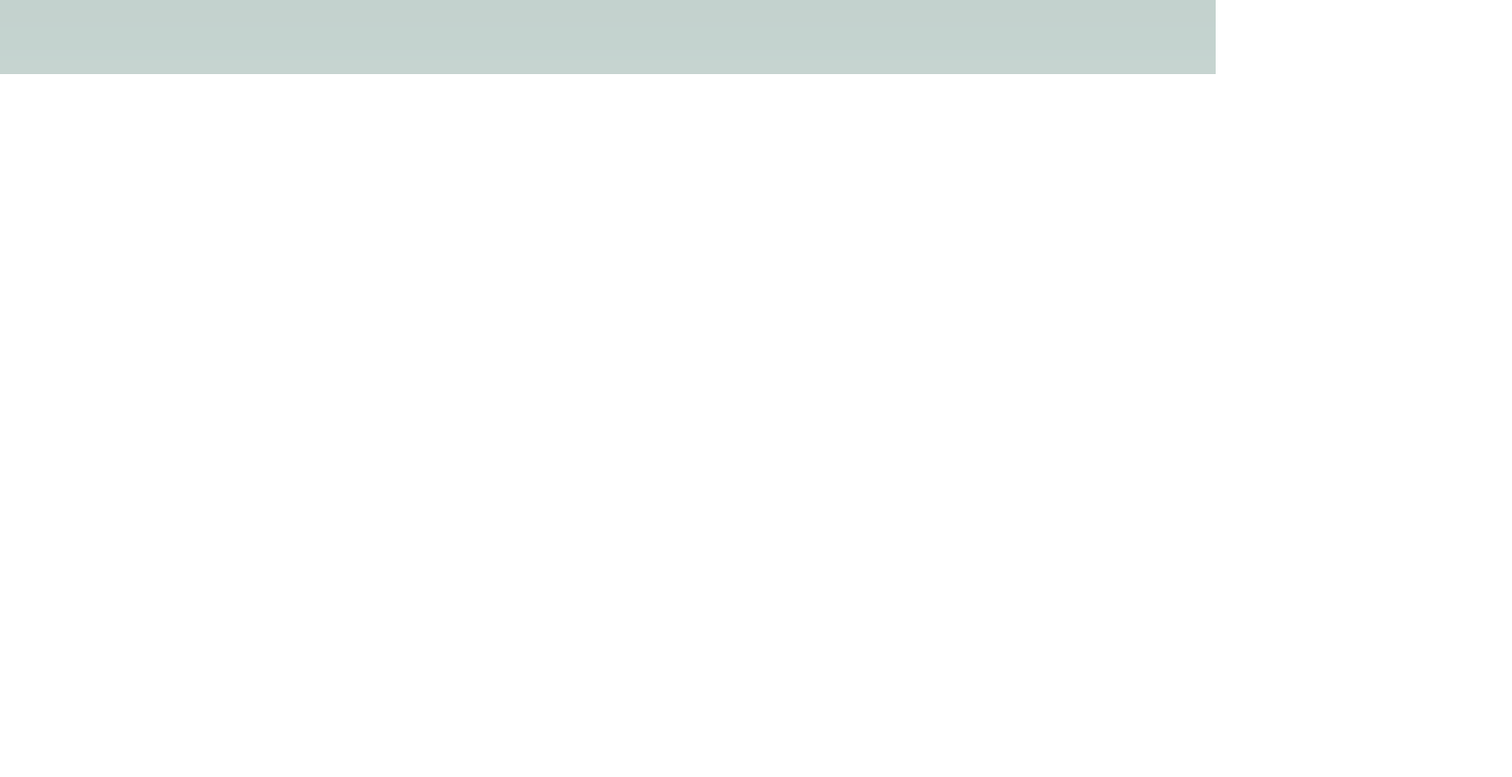
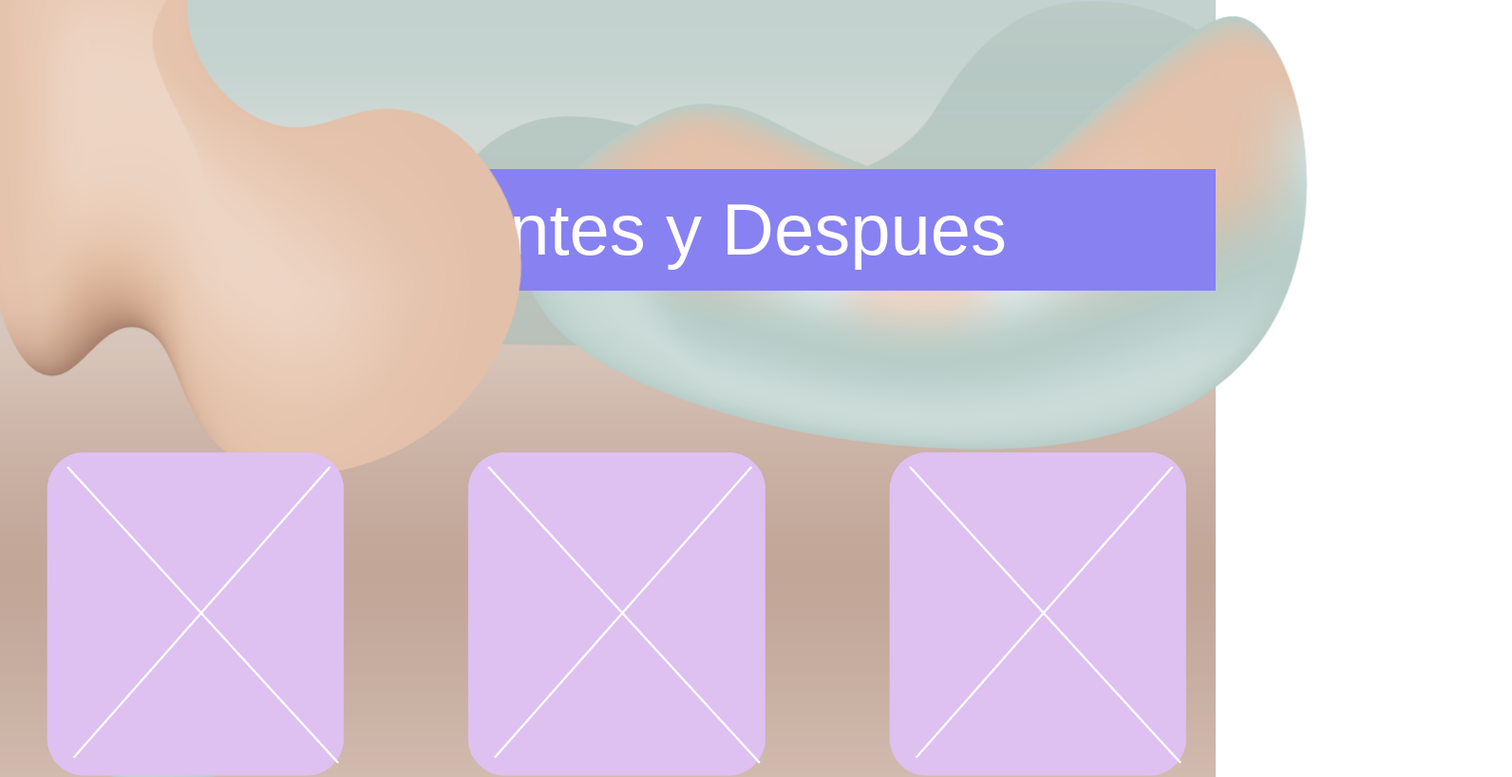
Before and after one commit to NicoJC25/lilit_app, a website: page index.html in a window 1280 px wide. Shown: the part 838-1656 px from the top of the page at 95% size, 1592 px wide, since content can reach past the window. Before the commit the page ends 916 px from the top, so only its background shows below. Drawn offline with nearby package versions, Linux system fonts and the light colour scheme; files that its build step writes are made by us from their sources.

Commit message:
befor and after section html and styles

```diff
--- a/index.html
+++ b/index.html
@@ -2,11 +2,35 @@
 <html lang="en">
 <head>
     <meta charset="UTF-8">
+    <link rel="preconnect" href="https://fonts.googleapis.com">
+    <link rel="preconnect" href="https://fonts.gstatic.com" crossorigin>
+    <link href="https://fonts.googleapis.com/css2?family=Great+Vibes&display=swap" rel="stylesheet">
     <meta name="viewport" content="width=device-width, initial-scale=1.0">
     <link rel="stylesheet" href="dist/css/app.css">
     <title>Lilit App</title>
 </head>
 <body>
+    <picture class="tridimensional_form_1">
+        <img src="src/img/forma_tridimensional_1.png" alt="forma_tridimensional_1">
+    </picture>
+    <picture class="tridimensional_form_1_v2">
+        <img src="src/img/forma_tridimensional_1.png" alt="forma_tridimensional_1_v2">
+    </picture>
+    <picture class="tridimensional_form_2">
+        <img src="src/img/forma_tridimensional_2.png" alt="forma_tridimensional_2">
+    </picture>
+    <picture class="tridimensional_form_3">
+        <img src="src/img/forma_tridimensional_3.png" alt="forma_tridimensional_3">
+    </picture>
+    <picture class="tridimensional_form_4">
+        <img src="src/img/forma_tridimensional_4.png" alt="forma_tridimensional_4">
+    </picture>
+    <picture class="tridimensional_form_5">
+        <img src="src/img/forma_tridimensional_5.png" alt="forma_tridimensional_5">
+    </picture>
+    <picture class="tridimensional_form_5_shadow">
+        <img src="src/img/forma_tridimensional_5_sombra.png" alt="forma_tridimensional_5_sombra">
+    </picture>
     <header class="header">
         <div class="header-content">
             <picture class="header_img img">
@@ -37,5 +61,18 @@
             </picture>
         </main>
     </section>
+
+    <section class="before_and_after">
+        <div class="before_after_text">
+            <h2>
+                Nuestro Antes y Despues
+            </h2>
+        </div>
+        <div class="img_before_after">
+            <div class="img_1"> <img src="src/img/placeholder_img.png" alt="placeholder_img"></div>
+            <div class="img_2"> <img src="src/img/placeholder_img.png" alt="placeholder_img"></div>
+            <div class="img_3"> <img src="src/img/placeholder_img.png" alt="placeholder_img"></div>
+        </div>
+    </section>
 </body>
 </html>
--- a/src/scss/base/_global.scss
+++ b/src/scss/base/_global.scss
@@ -28,9 +28,10 @@ body {
     overflow-x: hidden;
 
     .tridimensional_form_1,
+    .tridimensional_form_1_v2,
     .tridimensional_form_2,
     .tridimensional_form_3,
-    .tridimensional_form_4{
+    .tridimensional_form_5{
         z-index: -1;
         position: absolute;
     }
@@ -41,6 +42,12 @@ body {
         transform: translate(-12%, -30%);
     }
 
+    .tridimensional_form_1_v2 {
+        top: 80rem;
+        left: 0;
+        transform: translate(-22%, 100%);
+    }
+
     .tridimensional_form_2 {
         top: 0;
         right: 0;
@@ -49,14 +56,31 @@ body {
 
     .tridimensional_form_3 {
         left: 0;
-        transform: translate(-15%, 60%);
+        top: 0;
+        transform: translate(-15%, 80%);
     }
 
     .tridimensional_form_4 {
+        position: absolute;
+        z-index: -3;
         right: 0;
-        transform: translate(10%, 60%);
+        top: 0;
+        transform: translate(10%, 80%);
     }
 
+    .tridimensional_form_5 {
+        right: 0;
+        top: 90rem;
+        transform: translate(28%, 100%);
+    }
+
+    .tridimensional_form_5_shadow {
+        position: absolute;
+        z-index: -2;
+        right: 0;
+        top: 90rem;
+        transform: translate(20%, 92%);
+    }
 
     &.overflow-hidden {
         overflow: hidden;
@@ -82,7 +106,7 @@ h1 {
     font-size: 4rem;
 }
 h2 {
-    font-size: 4.6rem;
+    font-size: 7.6rem;
 }
 h3 {
     font-size: 8rem;
--- /dev/null
+++ b/src/scss/layout/_before_after.scss
@@ -0,0 +1,41 @@
+@use 'base/variables' as v;
+@use 'base/mixins' as m;
+
+.before_and_after {
+    position: relative;  // Asegura que los elementos hijos se posicionen en relación a este contenedor
+
+    .before_after_text {
+        z-index: -2;  // Pon el texto en un nivel superior
+        position: absolute;  // Para asegurar que el z-index se aplique correctamente
+        background-color: v.$blue;
+        width: 100%;
+        padding: 2rem;
+        text-align: right;
+        right: 0;
+
+        h2 {
+            font-family: v.$main_font;
+            font-weight: 100;
+            margin: 0;
+            margin-right: 20rem;
+        }
+    }
+}
+
+.img_before_after {
+    @include m.grid(3);
+    margin-top: 25rem;
+    align-items: center;
+    max-width: 182rem;
+
+    img {
+        display: block;
+        max-width: 45rem;
+        margin: auto;
+        // -webkit-box-shadow: 0px 3px 21px 0px rgba(0,0,0,0.75);
+        // -moz-box-shadow: 0px 3px 21px 0px rgba(0,0,0,0.75);
+        // box-shadow: 0px 3px 21px 0px rgba(0,0,0,0.75);
+
+
+    }
+}
--- a/src/scss/layout/_index.scss
+++ b/src/scss/layout/_index.scss
@@ -1,2 +1,3 @@
 @forward 'header';
 @forward 'main_index';
+@forward 'before_after';
--- a/src/scss/layout/_main_index.scss
+++ b/src/scss/layout/_main_index.scss
@@ -4,6 +4,8 @@
 .main-content {
     justify-content: center;
     align-items: center;
+
+
 }
 
 main {
```
Also changed, not shown: src/img/forma_tridimensional_5.png (added), src/img/forma_tridimensional_5_sombra.png (added), src/img/placeholder_img.png (added).
